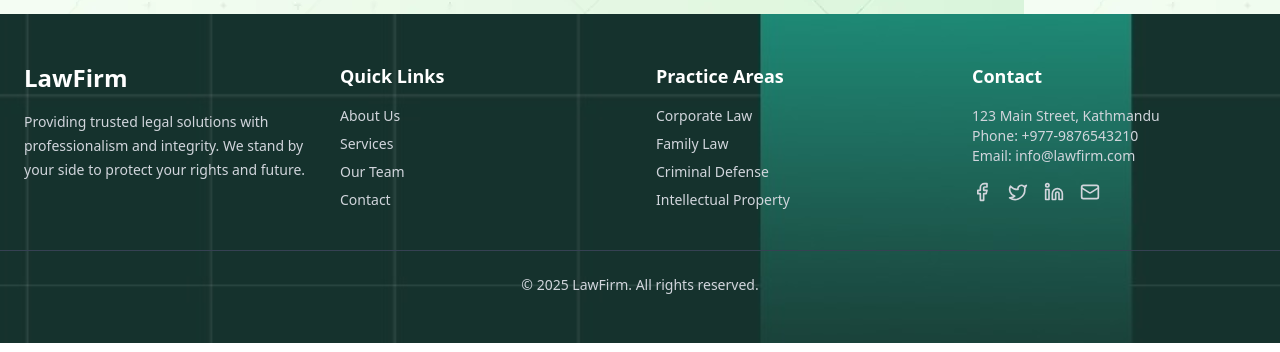
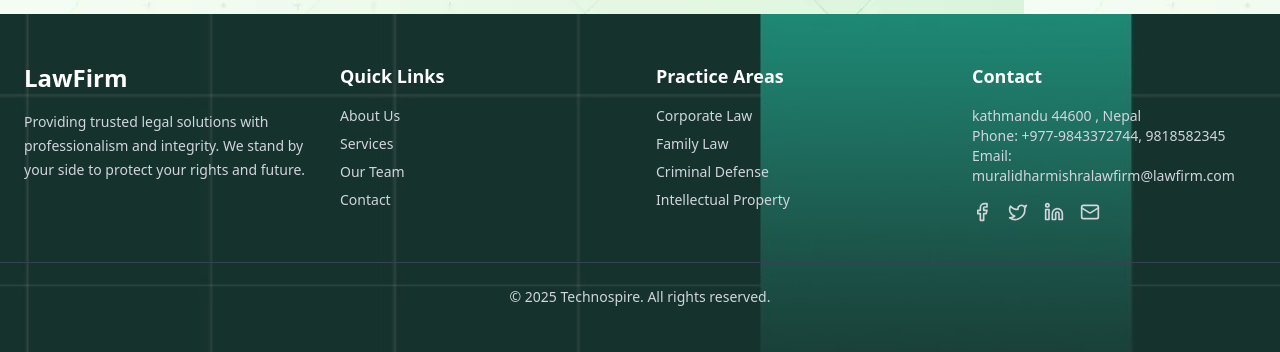
Before and after one commit to SkillSpark-dev/lawfirm-frontend, a Next.js app: page /contact in a window 1280 px wide. Shown: the part 930-1282 px from the top of the page. Built offline with nearby package versions, Linux system fonts and the light colour scheme.

Commit message:
footer refactor

```diff
--- a/src/compnents/Footer.tsx
+++ b/src/compnents/Footer.tsx
@@ -41,9 +41,9 @@ const Footer = () => {
         {/* Contact Info */}
         <div>
           <h3 className="text-lg font-semibold text-white mb-4">Contact</h3>
-          <p className="text-sm">123 Main Street, Kathmandu</p>
-          <p className="text-sm">Phone: +977-9876543210</p>
-          <p className="text-sm">Email: info@lawfirm.com</p>
+          <p className="text-sm">kathmandu 44600 , Nepal</p>
+          <p className="text-sm">Phone: +977-9843372744, 9818582345</p>
+          <p className="text-sm">Email: muralidharmishralawfirm@lawfirm.com</p>
 
           {/* Social Icons */}
           <div className="flex gap-4 mt-4">
@@ -57,7 +57,7 @@ const Footer = () => {
 
       {/* Bottom */}
       <div className="border-t border-gray-700 mt-10 pt-6 text-center text-sm">
-        © {new Date().getFullYear()} LawFirm. All rights reserved.
+        © {new Date().getFullYear()} Technospire. All rights reserved.
       </div>
     </footer>
   );
```
